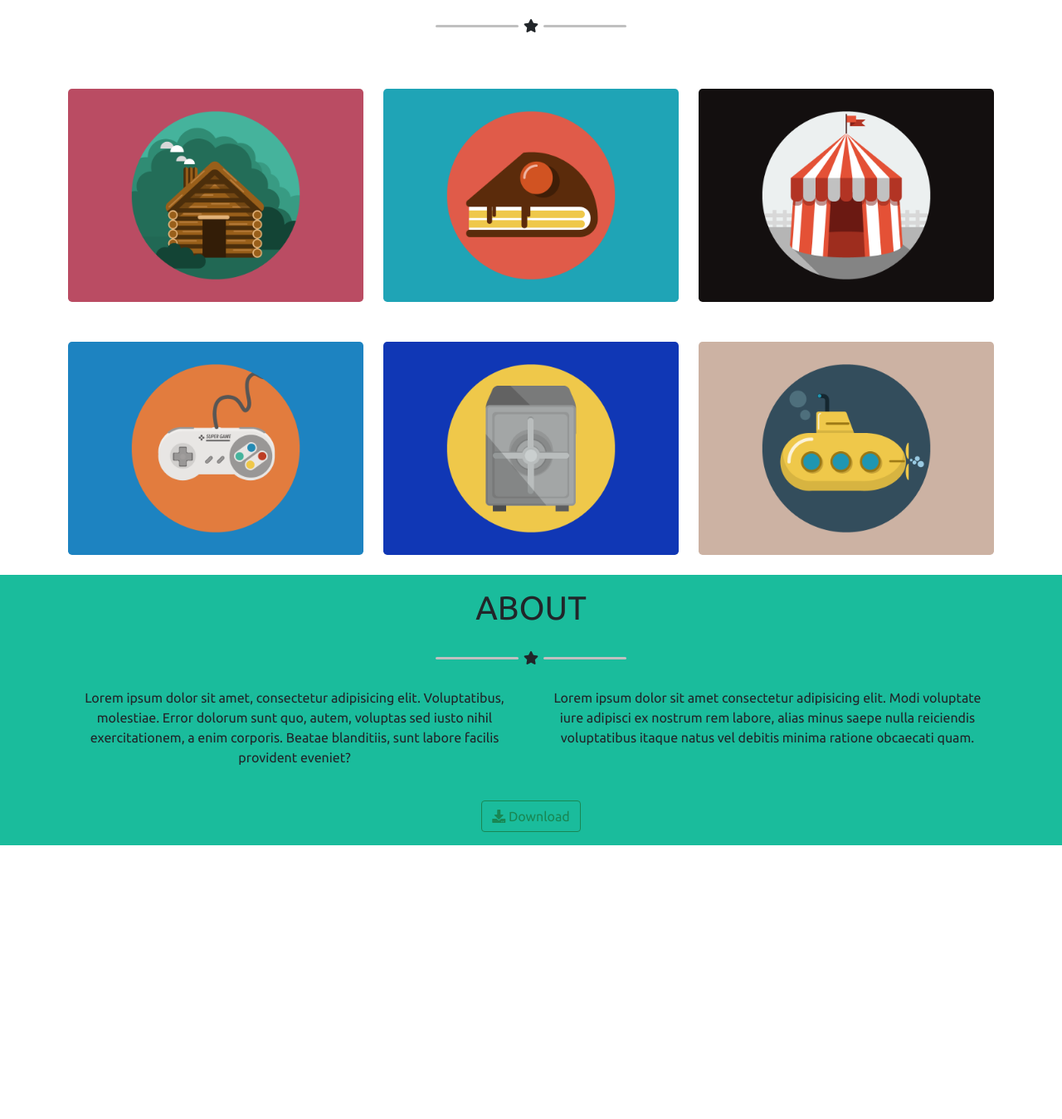
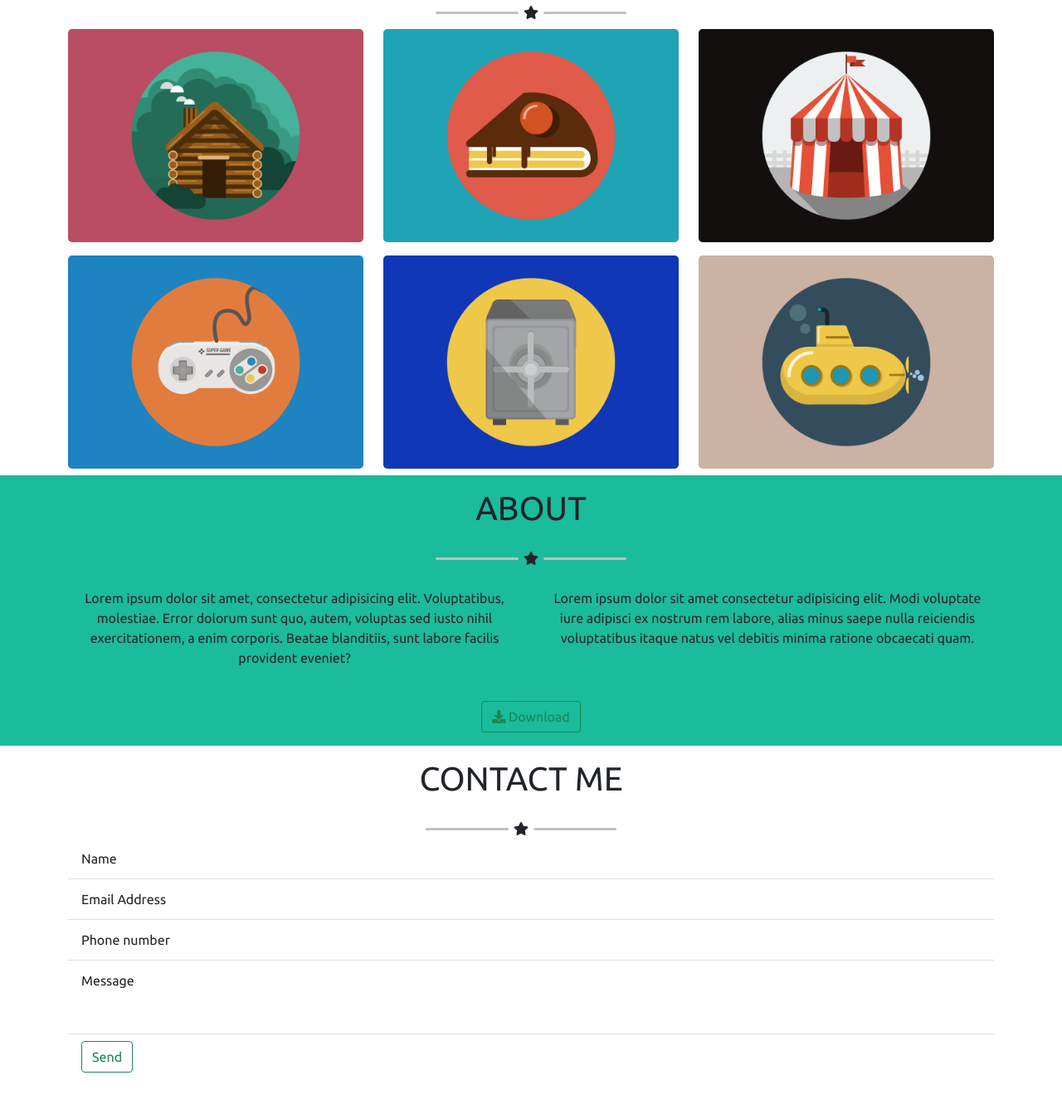
Before and after one commit to gatsuBerserk/html-css-bootstrap-freelancer, a plain HTML site: page index.html in a window 1280 px wide. Shown: the part 583-1932 px from the top of the page at 83% size. Before the commit the page ends 1602 px from the top, so only its background shows below. Drawn offline with nearby package versions, Linux system fonts and the light colour scheme.

Commit message:
section contact

```diff
--- a/index.html
+++ b/index.html
@@ -71,15 +71,15 @@
     </section>
 
     <main>
-            <section class="container">
-                <div class="row text-center py-3">
+            <section id="portfolio" class="container">
+                <div class="row text-center pt-4">
                     <div class="col-12 text-uppercase fw-bold">
                         <h1>
                             Portfolio
                         </h1>
                     </div>
                     <div class="col-12">
-                        <div class="box-star d-flex justify-content-center align-items-center py-4">
+                        <div class="box-star d-flex justify-content-center align-items-center ">
                             <div class="line"></div>
                             <div class="star"><i class="fas fa-star"></i></div>
                             <div class="line"></div>
@@ -88,22 +88,22 @@
                 </div>
 
                 <div class="row text-center" id="cards">
-                    <div class="col-12 col-md-6 col-lg-4 py-4 ">
+                    <div class="col-12 col-md-6 col-lg-4 py-2 ">
                         <img class="img-fluid rounded-3" src="img/cabin.png" alt="cobin">
                     </div>
-                    <div class="col-12 col-md-6 col-lg-4 py-4">
+                    <div class="col-12 col-md-6 col-lg-4 py-2">
                         <img class="img-fluid rounded-3" src="img/cake.png" alt="Cake">
                     </div>
-                    <div class="col-12 col-md-6 col-lg-4 py-4">
+                    <div class="col-12 col-md-6 col-lg-4 py-2">
                         <img class="img-fluid rounded-3" src="img/circus.png" alt=" Circus">
                     </div>
-                    <div class="col-12 col-md-6 col-lg-4 py-4">
+                    <div class="col-12 col-md-6 col-lg-4 py-2">
                         <img class="img-fluid rounded-3" src="img/game.png" alt="Pad">
                     </div>
-                    <div class="col-12 col-md-6 col-lg-4 py-4">
+                    <div class="col-12 col-md-6 col-lg-4 py-2">
                         <img class="img-fluid rounded-3" src="img/safe.png" alt="Safe">
                     </div>
-                    <div class="col-12 col-md-6 col-lg-4 py-4">
+                    <div class="col-12 col-md-6 col-lg-4 py-2">
                         <img class="img-fluid rounded-3" src="img/submarine.png" alt=" Submarine">
                     </div>
                 </div>
@@ -144,21 +144,47 @@
                     </div>
                 </div>
             </section>
+
+        <section class="container" id="form">
+            <div class="row ">
+                <div class="row text-center ">
+                    <div class="col-12 text-uppercase fw-bold py-3">
+                         <h1>
+                            Contact me
+                        </h1>
+                    </div>
+
+                    <div class="box-star d-flex justify-content-center align-items-center">
+                        <div class="line"></div>
+                        <div class="star"><i class="fas fa-star"></i></div>
+                        <div class="line"></div>
+                    </div>
+                </div>
+
+                <div class="col-12 pb-5 ">
+                    <ul class="list-group list-group-flush lh-lg">
+                        <li class="list-group-item ">
+                            Name
+                        </li>
+                        <li class="list-group-item">
+                            Email Address
+                        </li>
+                        <li class="list-group-item">
+                            Phone number
+                        </li>
+                        <li class="list-group-item border-bottom pb-5">
+                            Message
+                        </li>
+                        <li class="list-group-item">
+                            <button type="button" class="btn btn-outline-success">
+                                Send
+                            </button>
+                        </li>
+                      </ul>
+                </div>
+            </div>
+        </section>
     </main>
-        <!-- <section class="container" id="form">
-            <div class="row ">
-                <div class="col-12 ">text</div>
-                <div class="col-12 ">style</div>
-                <div class="col-12 ">name</div>
-                <div class="col-12 ">email</div>
-                <div class="col-12 ">phone</div>
-                <div class="col-12 ">message</div>
-                <div class="col-12"> bottone</div>
-            </div>
-        </section>  -->
-
-    </section>
-
 
     <!-- <footer>
         <section class="container-fluid my-bg-color-blu" id="Info">
```
